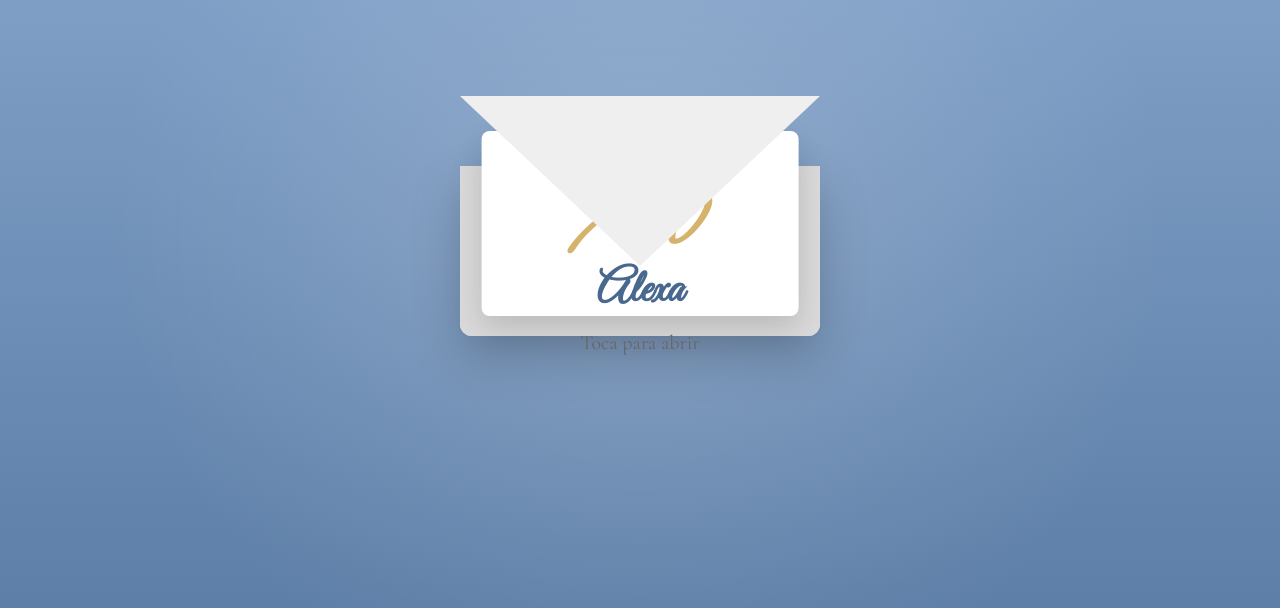
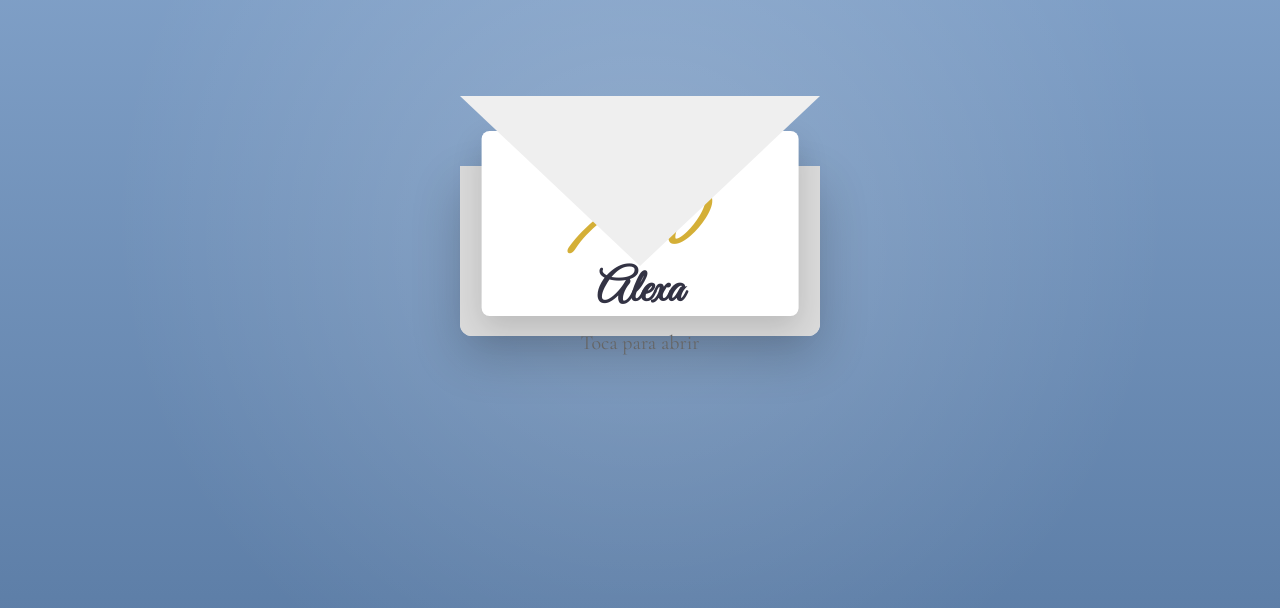
Before and after one commit to aleextijerina-pixel/xv-alexa, a plain HTML site: page index.html in a window 1280 px wide. Shown: the part 184-792 px from the top of the page. Drawn offline with nearby package versions, Linux system fonts and the light colour scheme.

Commit message:
Update style.css

```diff
--- a/style.css
+++ b/style.css
@@ -1,21 +1,18 @@
-/*==================================================
-XV AÑOS | ALEXA MARLEN
-STYLE.CSS
-==================================================*/
-
 :root{
 
-    --blue1:#dfeaf7;
-    --blue2:#bfd4ea;
-    --blue3:#7d9bc6;
-    --blue4:#49688f;
+    --bg1:#0b1f3a;
+    --bg2:#102b52;
+    --bg3:#183b6b;
 
-    --gold:#d6b36d;
+    --gold:#d4af37;
+
+    --text:#f4f6fb;
+
     --white:#ffffff;
 
-    --glass:rgba(255,255,255,.35);
+    --glass:rgba(255,255,255,.12);
 
-    --shadow:0 20px 60px rgba(0,0,0,.12);
+    --shadow:0 25px 60px rgba(0,0,0,.35);
 
 }
 
```
